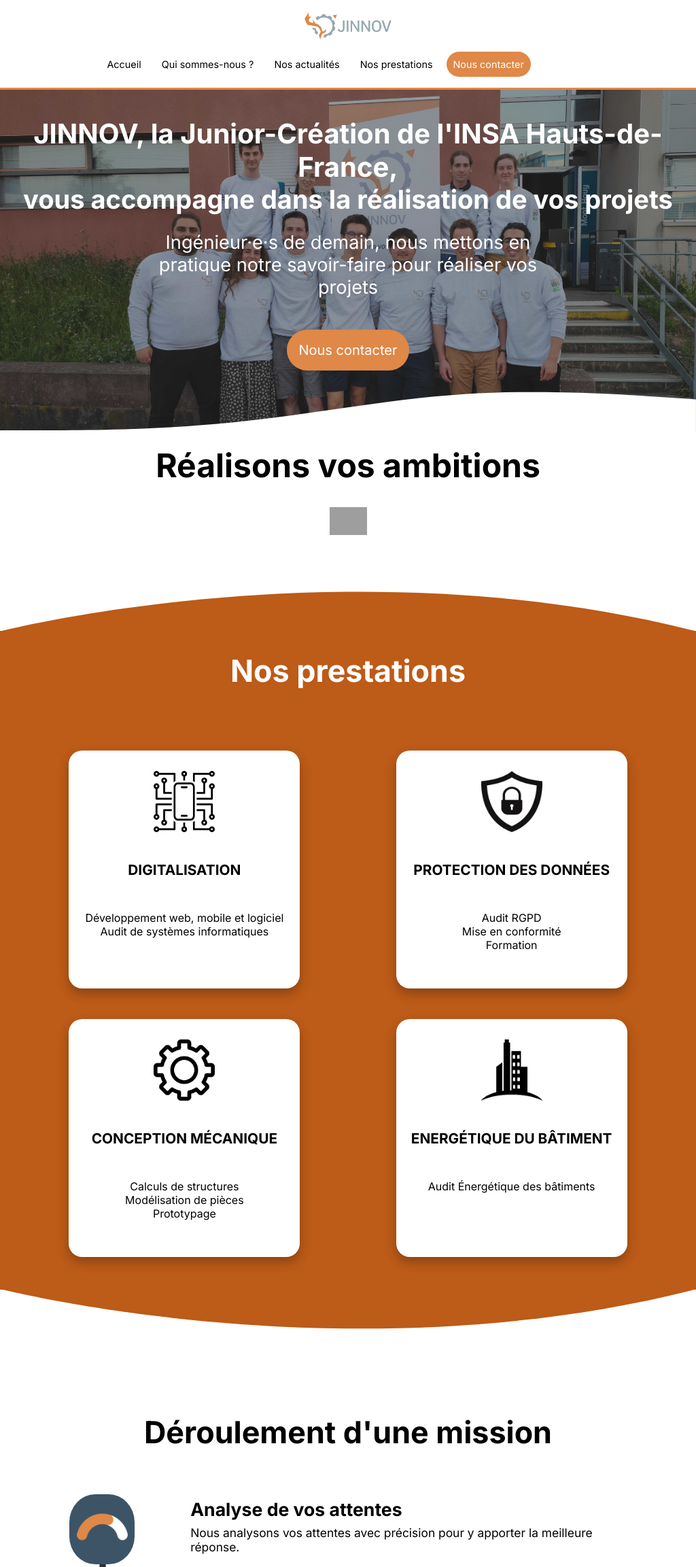
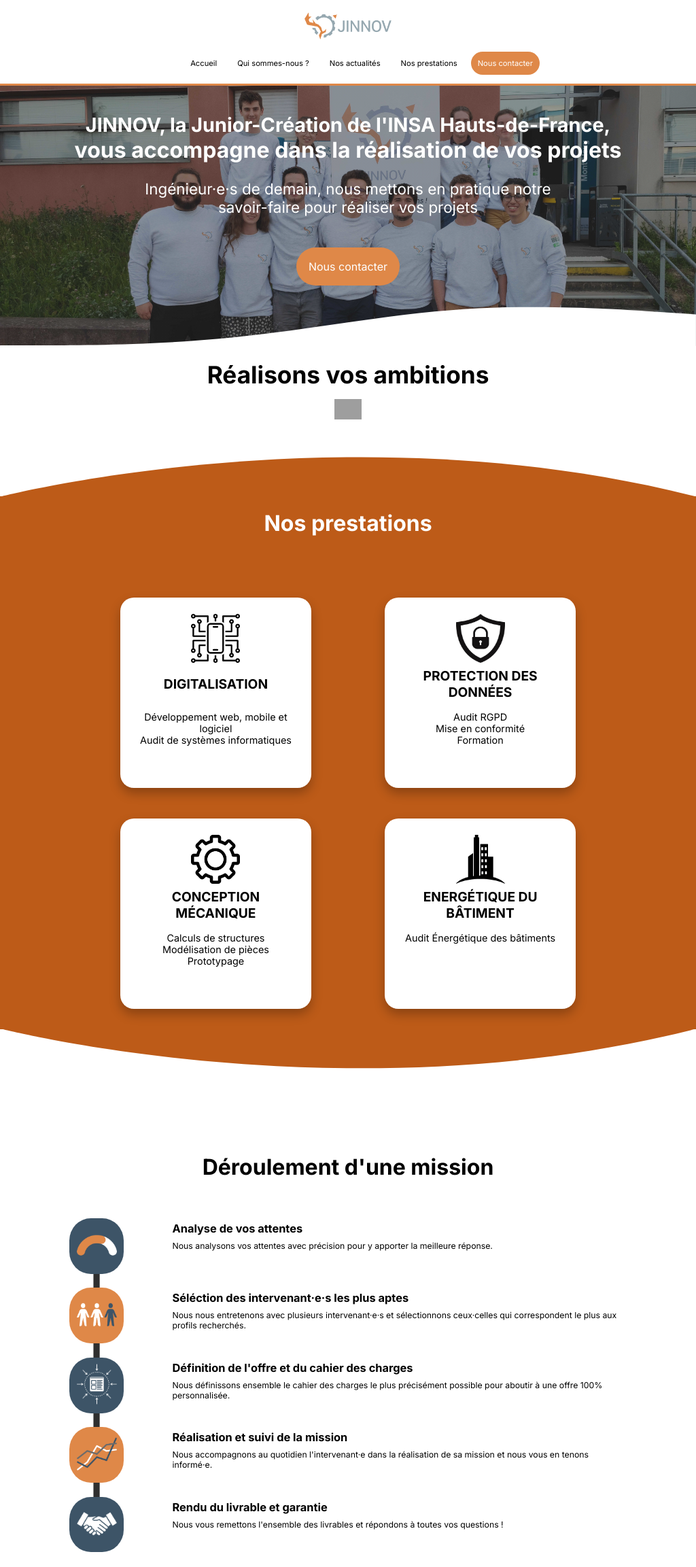
Before and after one commit to LOSS98/JINNOV, a Flask app: page / in a window 1024 px wide. Shown: the top 2305 px of the page at 68% size. Run offline with Flask 2, Linux system fonts and the light colour scheme; parts of the project's set-up code (start-up, migrations or seed data) failed here and were passed over; grey boxes are pictures that could not be loaded.

Commit message:
started working on accueil

```diff
--- a/static/css/acceuil.css
+++ b/static/css/acceuil.css
@@ -4,6 +4,7 @@
 
 body {
     overflow-x: hidden;
+    min-width: 600px;
 }
 
 html {
@@ -21,27 +22,27 @@ a {
     background-size: cover;
     background-position: center;
     text-align: center;
-    padding-top: 10vh;
+    padding-top: calc(20vh - 60px);
 }
 
 #short-prez h1 {
     margin-top: 0px;
     color: #ffffff;
-    font-size: 5vh;
+    font-size: 250%;
     margin-bottom: 0px;
 }
 
 #short-prez h2 {
     margin-top: 0px;
     color: #ffffff;
-    font-size: 4.75vh;
+    font-size: 200%;
     margin-bottom: 0px;
 }
 
 #short-prez p {
     margin-top: 3vh;
     color: #ffffff;
-    font-size: 3.4vh;
+    font-size: 140%;
     margin-left: calc(50% - 30vw);
     margin-right: calc(50% - 30vw);
     margin-bottom: 10vh;
@@ -52,9 +53,9 @@ a {
     color: white;
     text-decoration: none;
     background-color: #df8848;
-    font-size: 2.5vh;
-    padding: 2.2vh;
-    border-radius: 4.4vh;
+    font-size: 100%;
+    padding: 18px;
+    border-radius: 9vh;
 }
 
 #short-prez a:hover {
@@ -73,19 +74,18 @@ svg#out_wave {
 #slogan {
     margin-top: calc(2.2vh - 20px);
     margin-bottom: 50px;
-    min-height: 20vh;
-    margin-top: -15px;
+    margin-top: -30px;
 }
 
 #slogan h1 {
     text-align: center;
-    font-size: 300%;
-    margin-bottom: 4vh;
+    font-size: 220%;
+    margin-bottom: 15px;
 }
 
 #slogan img {
     display: block;
-    width: 55px;
+    width: 40px;
     height: auto;
     margin-left: auto;
     margin-right: auto;
@@ -93,12 +93,12 @@ svg#out_wave {
 
 #disp-presta {
     background-color: #bd5b18;
-    padding-bottom: 6vh;
-    padding-top: 4vh;
+    padding-bottom: 30px;
+    padding-top: 20px;
 }
 
 .part-title {
-    font-size: 320%;
+    font-size: 260%;
     text-align: center;
 }
 
@@ -112,6 +112,7 @@ svg#out_wave {
     display: flex;
     margin-left: 12%;
     margin-right: 12%;
+    justify-content: center;
 }
 
 #disp-presta div#a {
@@ -119,15 +120,14 @@ svg#out_wave {
 }
 
 #disp-presta div div.element {
-    width: 400px;
-    height: 400px;
+    width: 320px;
+    height: 280px;
     background-color: white;
-    display: block;
-    margin-left: auto;
-    margin-right: auto;
     padding-left: 20px;
     padding-right: 20px;
     border-radius: 20px;
+    margin-left: 7%;
+    margin-right: 7%;
     box-shadow: 0vh 1vh 2vh #00000044;
     transition: ease-out 0.3s;
 }
@@ -139,13 +139,13 @@ svg#out_wave {
 
 #disp-presta div div.element div.title-holder h1 {
     display: table-cell;
-    font-size: 150%;
+    font-size: 120%;
     vertical-align: middle;
 }
 
 #disp-presta div div.element div.title-holder {
-    margin-top: 10px;
-    height: 90px;
+    margin-top: 6px;
+    height: 50px;
     display: table;
     text-align: center;
     width: 100%;
@@ -153,7 +153,7 @@ svg#out_wave {
 
 
 #disp-presta div div.element p {
-    font-size: 110%;
+    font-size: 90%;
     text-align: center;
 }
 
@@ -196,8 +196,8 @@ svg#out_wave {
 }
 
 #deroulement-scroll-container .image-wrapper {
-    width: 4vw;
-    height: 4vw;
+    width: 3vw;
+    height: 3vw;
     margin-right: 3vw;
     padding: 1vw;
     margin-top: -0.5vw;
@@ -232,13 +232,13 @@ svg#out_wave {
 }
 
 #deroulement-scroll-container .paragraph>h1 {
-    font-size: 1.6vw;
+    font-size: 1.2vw;
     margin-top: 0;
     margin-bottom: 1vh;
 }
 
 #deroulement-scroll-container .paragraph>p {
-    font-size: 1vw;
+    font-size: 0.8vw;
     margin-top: 0;
 }
 
@@ -251,7 +251,7 @@ svg#out_wave {
     height: 3.5vw;
     margin-top: -1vw;
     margin-bottom: -1vw;
-    margin-left: 2.1vw;
+    margin-left: 1.6vw;
     z-index: -1;
     position: relative;
 }
@@ -290,18 +290,18 @@ svg#out_wave {
 }
 
 .avantages-line>.e>img {
-    height: 90px;
-    width: 90px;
+    height: 60px;
+    width: 60px;
     background-color: white;
     padding: 15px;
     border-radius: 25%;
-    margin-left: calc(50% - 75px);
+    margin-left: calc(50% - 60px);
 }
 
 .avantages-line>.e>p {
     text-align: center;
     color: white;
-    font-size: 140%;
+    font-size: 100%;
 }
 
 #partnership {
@@ -333,8 +333,14 @@ svg#out_wave {
         padding-top: 5vh;
     }
 
+    #short-prez h1{
+        font-size: 180%;
+    }
+
+
     #short-prez p {
         margin-bottom: 8vh;
+        font-size: 140%;
     }
 
     #holder {
@@ -346,41 +352,8 @@ svg#out_wave {
         margin-right: 10%;
     }
 
-    #disp-presta div.row div.element {
-        width: 300px;
-        height: 350px;
-    }
-
-    #disp-presta div.row {
-        margin-left: 3%;
-        margin-right: 3%;
-    }
-
-    #disp-presta div.row div.element div.title-holder h1 {
-        font-size: 130%;
-    }
-
-    #disp-presta div.row div.element div.title-holder {
-        height: 90px;
-    }
-
-
-    #disp-presta div.row div.element p {
-        font-size: 100%;
-    }
-
     #slogan {
         margin-top: calc(2vh - 35px);
-    }
-
-    #short-prez h1 {
-        margin-left: 1vw;
-        margin-right: 1vw;
-    }
-
-    #short-prez h2 {
-        margin-left: 1vw;
-        margin-right: 1vw;
     }
 
     #deroulement-scroll-container>.shuttle {
@@ -390,20 +363,20 @@ svg#out_wave {
     }
 
     #deroulement-scroll-container .image-wrapper {
-        width: 8vw;
-        height: 8vw;
-        margin-right: 5vw;
+        width: 6vw;
+        height: 6vw;
+        margin-right: 4vw;
         margin-top: -0.5vw;
     }
 
     #deroulement-scroll-container .paragraph>h1 {
-        font-size: 2.6vw;
+        font-size: 1.6vw;
         margin-top: 0;
         margin-bottom: 1vh;
     }
 
     #deroulement-scroll-container .paragraph>p {
-        font-size: 1.7vw;
+        font-size: 1.2vw;
         margin-top: 0;
     }
 
@@ -416,25 +389,25 @@ svg#out_wave {
         height: 4.5vw;
         margin-top: -1vw;
         margin-bottom: -1vw;
-        margin-left: 3.7vw;
+        margin-left: 2.8vw;
         z-index: -1;
         position: relative;
     }
 
     .part-title {
-        font-size: 280%;
+        font-size: 200%;
         text-align: center;
-    }
-
-    #avantages {
-        background-color: #436c7c;
-        padding-top: 15px;
-        padding-bottom: 55px;
     }
 
     #partnership #img-holder img {
         height: 50px;
     }
+
+    .avantages-line {
+        margin-left: 10%;
+        margin-right: 10%;
+    }
+
 }
 
 @media screen and (max-width : 1050px) {
@@ -722,3 +695,9 @@ screen and (max-width : 750px) and (min-height : 1260px) and (orientation : land
 
 
 }
+
+@media screen and (max-width : 600px) {
+    body{
+        overflow-x: scroll;
+    }
+}
--- a/static/css/header-fullsize.css
+++ b/static/css/header-fullsize.css
@@ -24,14 +24,14 @@ body{
         z-index: 1000;
         font-family: 'Inter', sans-serif;
         background-color: #ffffff;
-        padding-top : 10px;
-        padding-bottom: 10px;
+        padding-top : 7px;
+        padding-bottom: 7px;
         padding-left : 10%;
         padding-right: 10%;
         margin-left : 0px;
         margin-right : 0px;
         position:sticky;
-        min-height: 70px;
+        min-height: 50px;
         top:0;
         right:0;
         left:0;
@@ -42,7 +42,7 @@ body{
     }
 
     header #headerlogojinnov{
-        width: 180px;
+        width: 120px;
         margin-left: auto;
         margin-right: auto;
         display: block;
@@ -50,13 +50,14 @@ body{
 
     header ul {
         z-index: 1000;
-        margin-top : 10px;
+        margin-top : -4px;
         display: flex;
     }
 
     header li {
         list-style: none;
         z-index: inherit;
+        font-size: 80%;
     }
 
     header a {
@@ -72,10 +73,7 @@ body{
     }
 
     header a#contact-us-button{
-        padding-left : 15px;
-        padding-right : 15px;
-        padding-bottom: 15px;
-        padding-top : 15px;
+        padding: 11px;
         margin-right : 5px;
         margin-left : 5px;
         border-radius: 25px;
@@ -110,15 +108,13 @@ body{
 @media screen and (max-width : 1260px) and (orientation : landscape) and (min-width : 800px){
     header nav{
         display: flex;
-        align-items: center;
-        width: 900px;
-    }
-    header ul{
-        width: 900px;
+        justify-content: center;
+        margin-left: auto;
+        margin-right: auto;
     }
 
     header ul li{
-        font-size: 90%;
+        font-size: 70%;
     }
 
     header {
```
